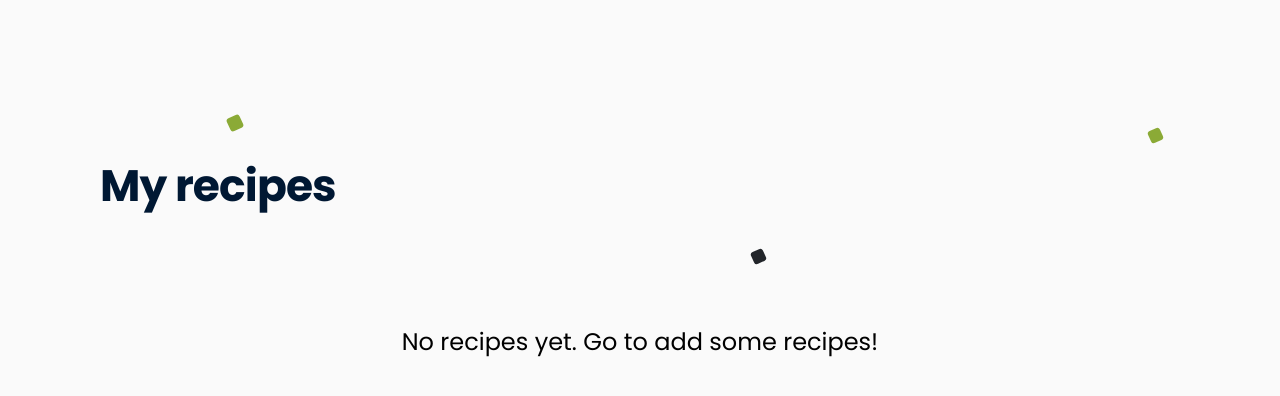
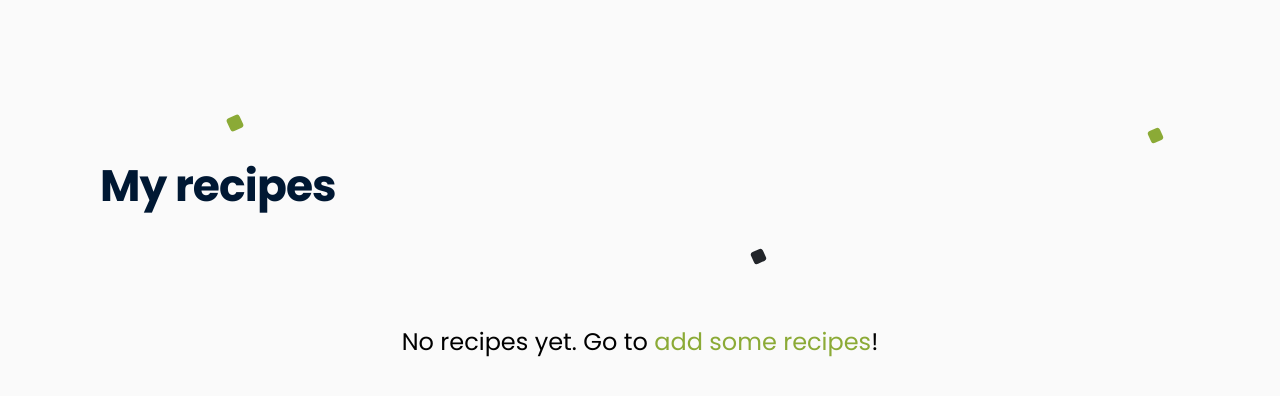
Before and after one commit to ArkadiuszMyszka/yumtastic-creations-advance, a React (Create React App) app: page /my in a window 1280 px wide. Shown: the top 396 px of the page. Built offline with nearby package versions, Linux system fonts and the light colour scheme; no server answers.

Commit message:
adding call to action add in my recipes

```diff
--- a/src/components/MyRecipesList/MyRecipesList.jsx
+++ b/src/components/MyRecipesList/MyRecipesList.jsx
@@ -39,16 +39,55 @@
 
 // Do stylowania pobieranie danych z pliku recipes json
 
-// import React, { useState, useEffect } from 'react';
+import React, { useState, useEffect } from 'react';
+import MyRecipesItem from '../MyRecipesItem/MyRecipesItem.jsx';
+import recipesData from '../../recipes.json';
+
+const MyRecipesList = () => {
+  const [recipes, setRecipes] = useState([]);
+
+  useEffect(() => {
+    setRecipes(recipesData.slice(0, 4)); // Ograniczam do 4 przepisów
+  }, []);
+
+  return (
+    <div>
+      {recipes.map(recipe => (
+        <MyRecipesItem
+          key={recipe.id}
+          title={recipe.title}
+          description={recipe.description}
+          cookingTime={recipe.time}
+          backgroundImage={recipe.thumb || '../../images/graphics/recipe.jpg'}
+          // onRemove={() => handleRemoveRecipe(recipe.id)}
+          recipeLink={`/recipes/${recipe.id}`}
+        />
+      ))}
+    </div>
+  );
+};
+
+export default MyRecipesList;
+
+// import React, { useEffect } from 'react';
+// import { useDispatch, useSelector } from 'react-redux';
+// import {
+//   getRecipes,
+//   removeRecipe,
+// } from '../../redux/myRecipes/myRecipesOperations';
 // import MyRecipesItem from '../MyRecipesItem/MyRecipesItem.jsx';
-// import recipesData from '../../recipes.json';
 
 // const MyRecipesList = () => {
-//   const [recipes, setRecipes] = useState([]);
+//   const dispatch = useDispatch();
+//   const recipes = useSelector(state => state.recipes.items);
 
 //   useEffect(() => {
-//     setRecipes(recipesData.slice(0, 4)); // Ograniczam do 4 przepisów
-//   }, []);
+//     dispatch(getRecipes());
+//   }, [dispatch]);
+
+//   const handleRemoveRecipe = recipeId => {
+//     dispatch(removeRecipe(recipeId));
+//   };
 
 //   return (
 //     <div>
@@ -69,7 +108,7 @@
 //             description={recipe.description}
 //             cookingTime={recipe.time}
 //             backgroundImage={recipe.thumb || '../../images/graphics/recipe.jpg'}
-//             // onRemove={() => handleRemoveRecipe(recipe.id)}
+//             onRemove={() => handleRemoveRecipe(recipe.id)}
 //             recipeLink={`/recipes/${recipe.id}`}
 //           />
 //         ))
@@ -79,53 +118,3 @@
 // };
 
 // export default MyRecipesList;
-
-import React, { useEffect } from 'react';
-import { useDispatch, useSelector } from 'react-redux';
-import {
-  getRecipes,
-  removeRecipe,
-} from '../../redux/myRecipes/myRecipesOperations';
-import MyRecipesItem from '../MyRecipesItem/MyRecipesItem.jsx';
-
-const MyRecipesList = () => {
-  const dispatch = useDispatch();
-  const recipes = useSelector(state => state.recipes.items);
-
-  useEffect(() => {
-    dispatch(getRecipes());
-  }, [dispatch]);
-
-  const handleRemoveRecipe = recipeId => {
-    dispatch(removeRecipe(recipeId));
-  };
-
-  return (
-    <div>
-      {recipes.length === 0 ? (
-        <div>
-          <img
-            src="../images/graphics/look_for_sth_else_veggies.png"
-            alt="Placeholder"
-            style={{ maxWidth: '100%', height: 'auto' }}
-          />
-          <p>No recipes yet. Go to add some recipes!</p>
-        </div>
-      ) : (
-        recipes.map(recipe => (
-          <MyRecipesItem
-            key={recipe.id}
-            title={recipe.title}
-            description={recipe.description}
-            cookingTime={recipe.time}
-            backgroundImage={recipe.thumb || '../../images/graphics/recipe.jpg'}
-            onRemove={() => handleRemoveRecipe(recipe.id)}
-            recipeLink={`/recipes/${recipe.id}`}
-          />
-        ))
-      )}
-    </div>
-  );
-};
-
-export default MyRecipesList;
--- a/src/pages/MyRecipesPage/MyRecipesPage.jsx
+++ b/src/pages/MyRecipesPage/MyRecipesPage.jsx
@@ -1,8 +1,13 @@
 import React, { useState, useEffect } from 'react';
+// import { Link } from 'react-router-dom';
 import MainPageTitle from '../../components/MainPageTitle/MainPageTitle.jsx';
 import MyRecipesList from '../../components/MyRecipesList/MyRecipesList.jsx';
 import Paginator from '../../components/Paginator/Paginator.jsx';
-import { OwnerRecipesPage, MyRecipesEmpty } from './MyRecipesPage.styled.jsx';
+import {
+  OwnerRecipesPage,
+  MyRecipesEmpty,
+  StyledLink,
+} from './MyRecipesPage.styled.jsx';
 
 const MyRecipesPage = () => {
   const [recipes, setRecipes] = useState([]);
@@ -43,7 +48,10 @@ const MyRecipesPage = () => {
             alt="Placeholder"
             style={{ maxWidth: "100%", height: "auto" }}
           /> */}
-          <p>No recipes yet. Go to add some recipes!</p>
+          <p>
+            No recipes yet. Go to{' '}
+            <StyledLink to="/add">add some recipes</StyledLink>!
+          </p>
         </MyRecipesEmpty>
       )}
     </OwnerRecipesPage>
--- a/src/pages/MyRecipesPage/MyRecipesPage.styled.jsx
+++ b/src/pages/MyRecipesPage/MyRecipesPage.styled.jsx
@@ -1,4 +1,5 @@
 import styled from 'styled-components';
+import { Link } from 'react-router-dom';
 
 export const OwnerRecipesPage = styled.div`
   background-color: ${p => p.theme.colors.whiteColor};
@@ -22,3 +23,9 @@ export const MyRecipesEmpty = styled.div`
     font-size: ${p => p.theme.fontSizes.xl};
   }
 `;
+
+export const StyledLink = styled(Link)`
+  color: #8baa36;
+  text-decoration: none;
+  cursor: pointer;
+`;
```
